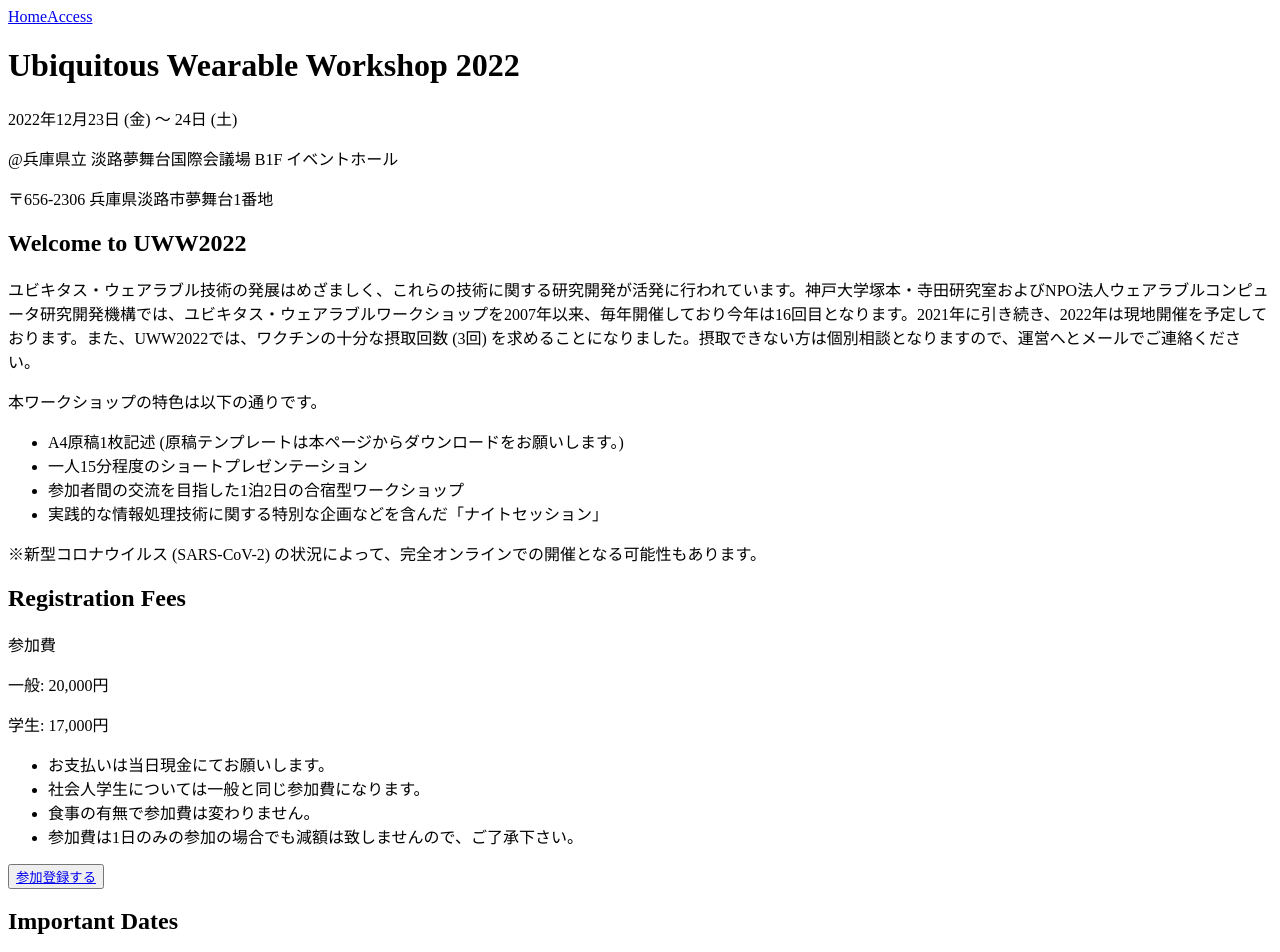
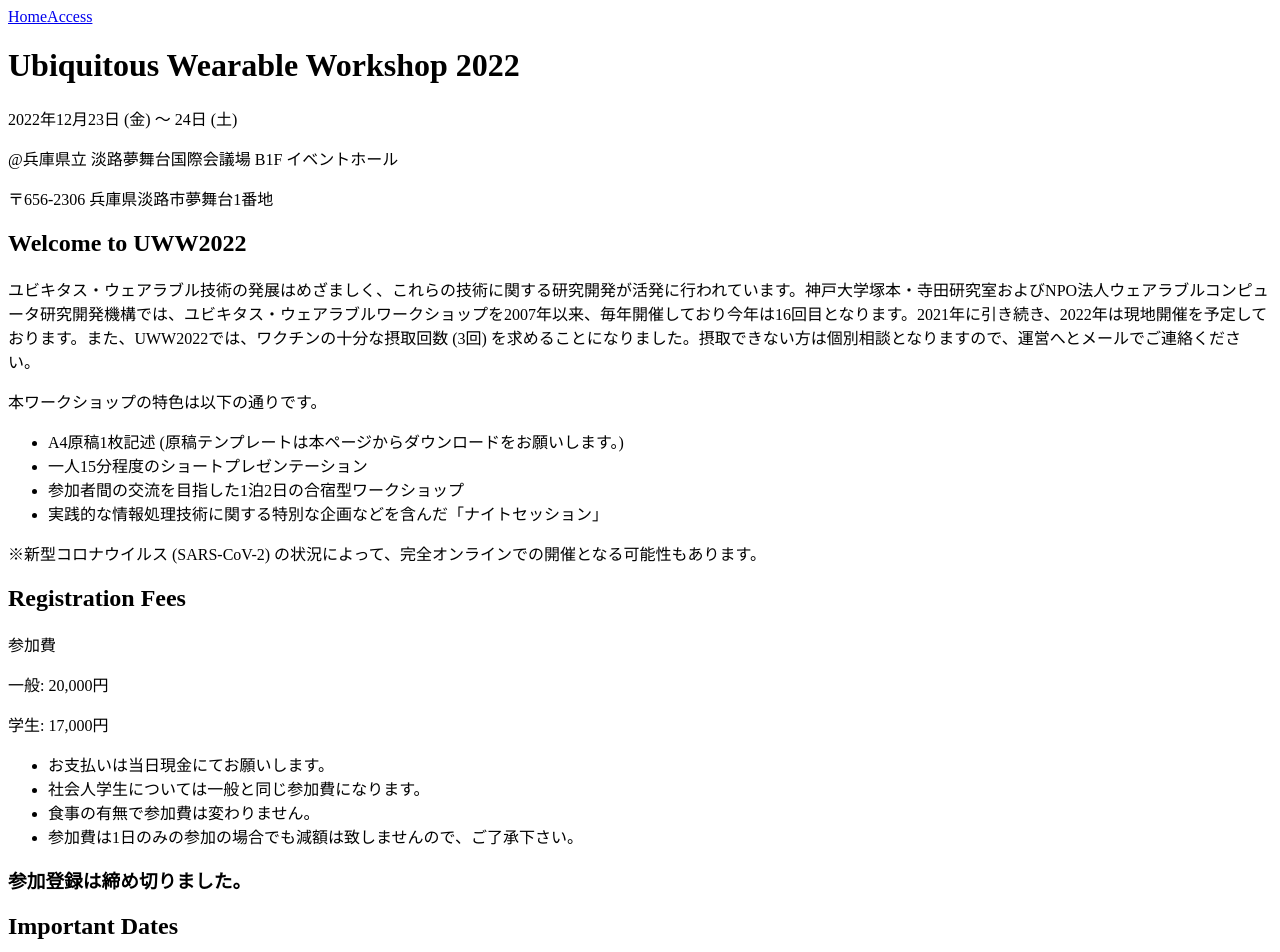
Before and after one commit to HirokiOka/uww2022, a Next.js app: page / in a window 1280 px wide. Shown: the top 952 px of the page. Built offline with nearby package versions, Linux system fonts and the light colour scheme.

Commit message:
remove registration button

```diff
--- a/components/registration.tsx
+++ b/components/registration.tsx
@@ -14,7 +14,7 @@ const Registration = () => {
           <li>食事の有無で参加費は変わりません。</li>
           <li>参加費は1日のみの参加の場合でも減額は致しませんので、ご了承下さい。</li>
         </ul>
-        <button className="bg-black hover:bg-gray-800 text-white font-bold py-2 px-2 rounded mx-4"><a href="https://docs.google.com/forms/d/e/1FAIpQLSeyEgz-N3kK5j5tQQsNJi--f3fzvBYbtaxd7bJ6CB39xUteyA/viewform" className=''>参加登録する</a></button>
+        <h3 className='text-xl'>参加登録は締め切りました。</h3>
       </div>
     </div>
   );
```
